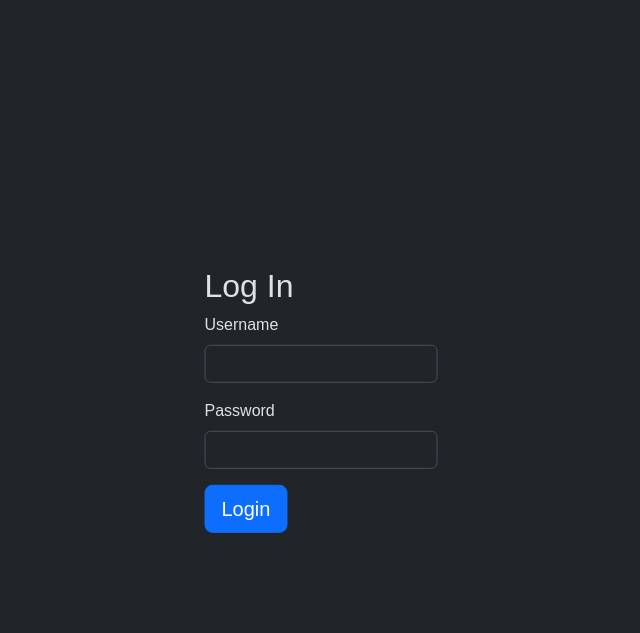
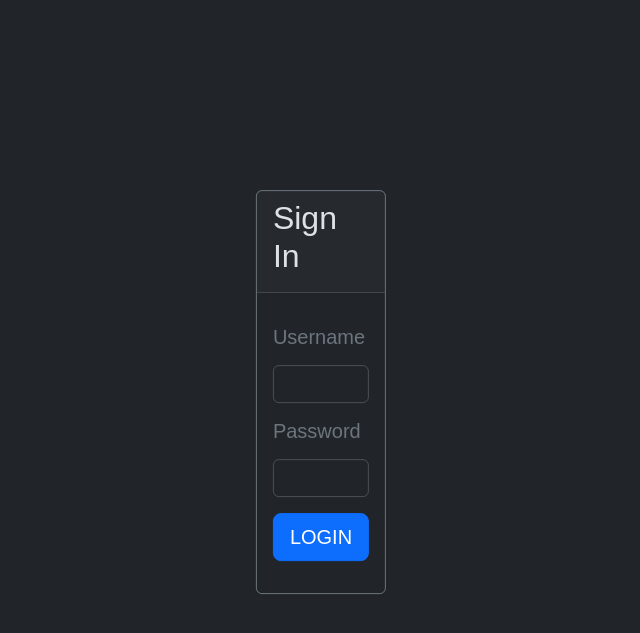
Before and after one commit to jimvla/django-app, a Django app: page /login_user in a window 1280 px wide. Shown: the top 633 px of the page, without its empty margins (319-959 px from the left). Run offline with Django 4.2, Linux system fonts and the light colour scheme.

Commit message:
new login form

```diff
--- a/Device8/views.py
+++ b/Device8/views.py
@@ -87,7 +87,7 @@ def home(request):
         # Plot Figure
         fig = go.Figure(data=candle, layout=layout)
         fig.add_trace(go.Scatter(x=new_df['date'], y=new_df['4wma'], line=dict(color = 'yellow'), name= "Moving Average"))
-        fig.add_trace(go.Scatter(x=new_df['date'], y=new_df['wma'], line=dict(color = 'pink'), name= "Moving Average New"))
+        fig.add_trace(go.Scatter(x=new_df['date'], y=new_df['wma'], line=dict(color = 'pink'), name= "Exponential MA"))
         plot_div = plot(fig, output_type='div')
 
         context = {
--- a/core/static/style.css
+++ b/core/static/style.css
@@ -47,6 +47,13 @@
     transform: translate(-50%, -50%);
   }
 
+  .login-box{
+    position: absolute;
+    top: 50%;
+    left: 50%;
+    transform: translate(-50%, -50%);
+  }
+
   .form_login{
     display: table-cell;
     text-align: center;
--- a/core/templates/registration/login.html
+++ b/core/templates/registration/login.html
@@ -16,17 +16,26 @@
             </div>
             {% endfor %}
         {% endif %}
-        <h2>Log In</h2>
+        <div class ="login-box">
+            <div class="card border-secondary mb-3" style="max-width: 18rem;">
+                <div class="card-header"><h2>Sign In</h2></div>
+                <div class="card-body text-secondary">
+                <p class="card-text">
                     {% csrf_token %}
                     <div class="mb-3">
-                <label for="exampleInputEmail1" class="form-label">Username</label>
+                        <label for="exampleInputEmail1" class="form-label"><h5>Username</h5></label>
                         <input type="text" class="form-control" name="username" aria-describedby="emailHelp">
                     </div>
                     <div class="mb-3">
-                <label for="exampleInputPassword1" class="form-label">Password</label>
+                        <label for="exampleInputPassword1" class="form-label"><h5>Password</h5></label>
                         <input type="password" class="form-control" name="password">
                     </div>
-        <button type="submit" class="btn btn-primary btn-lg btn-block">Login</button>
+                    <button type="submit" class="btn btn-primary btn-lg btn-block">LOGIN</button>
+                </p>
+                </div>
+            </div>
+        </div>
+
     </form>
 </div>
 </body>
```
Lines whose indentation alone changed are shown as unchanged.
